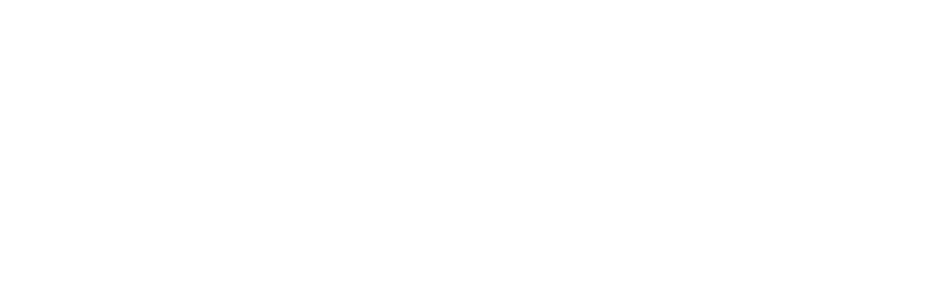
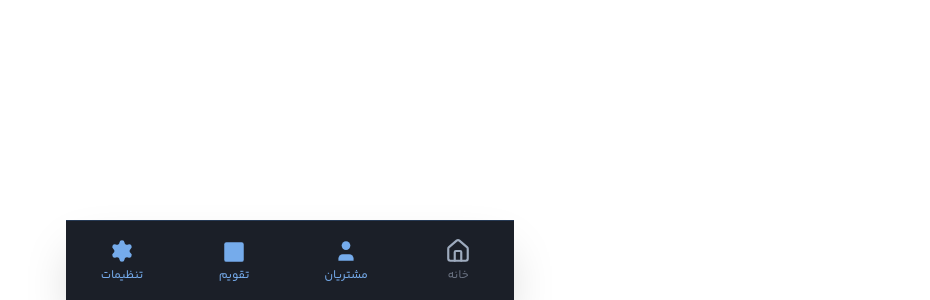
Before and after one commit to oo11boy/ontime, a Next.js app: page /clientdashboard/clients in a window 1280 px wide. Shown: the part 500-800 px from the top of the page, without its empty margins (350-1280 px from the left). Built offline with nearby package versions, Linux system fonts and the light colour scheme.

Commit message:
footer fix

```diff
--- a/src/app/(client pages)/clientdashboard/clients/page.tsx
+++ b/src/app/(client pages)/clientdashboard/clients/page.tsx
@@ -1,7 +1,14 @@
 import React from 'react'
+import Footer from '../components/Footer/Footer'
 
 export default function page() {
   return (
+   <div className="h-screen text-white overflow-auto max-w-md m-auto">
+
+
     <div>clientspage</div>
+
+    <Footer/>
+    </div>
   )
 }
--- a/src/app/(client pages)/clientdashboard/components/Footer/Footer.tsx
+++ b/src/app/(client pages)/clientdashboard/components/Footer/Footer.tsx
@@ -19,8 +19,8 @@
   const navItems = [
     { href: "/clientdashboard", icon: Home, label: "خانه" },
     { href: "/clientdashboard/clients", icon: User, label: "مشتریان" },
-    { href: "/clientdashboard/calendar", icon: Calendar, label: "تقویم" },
-    { href: "/clientdashboard/settings", icon: Settings, label: "تنظیمات" },
+    { href: "/clientdashboard/clients", icon: Calendar, label: "تقویم" },
+    { href: "/clientdashboard/clients", icon: Settings, label: "تنظیمات" },
   ];
 
   const triggerRipple = (
```
